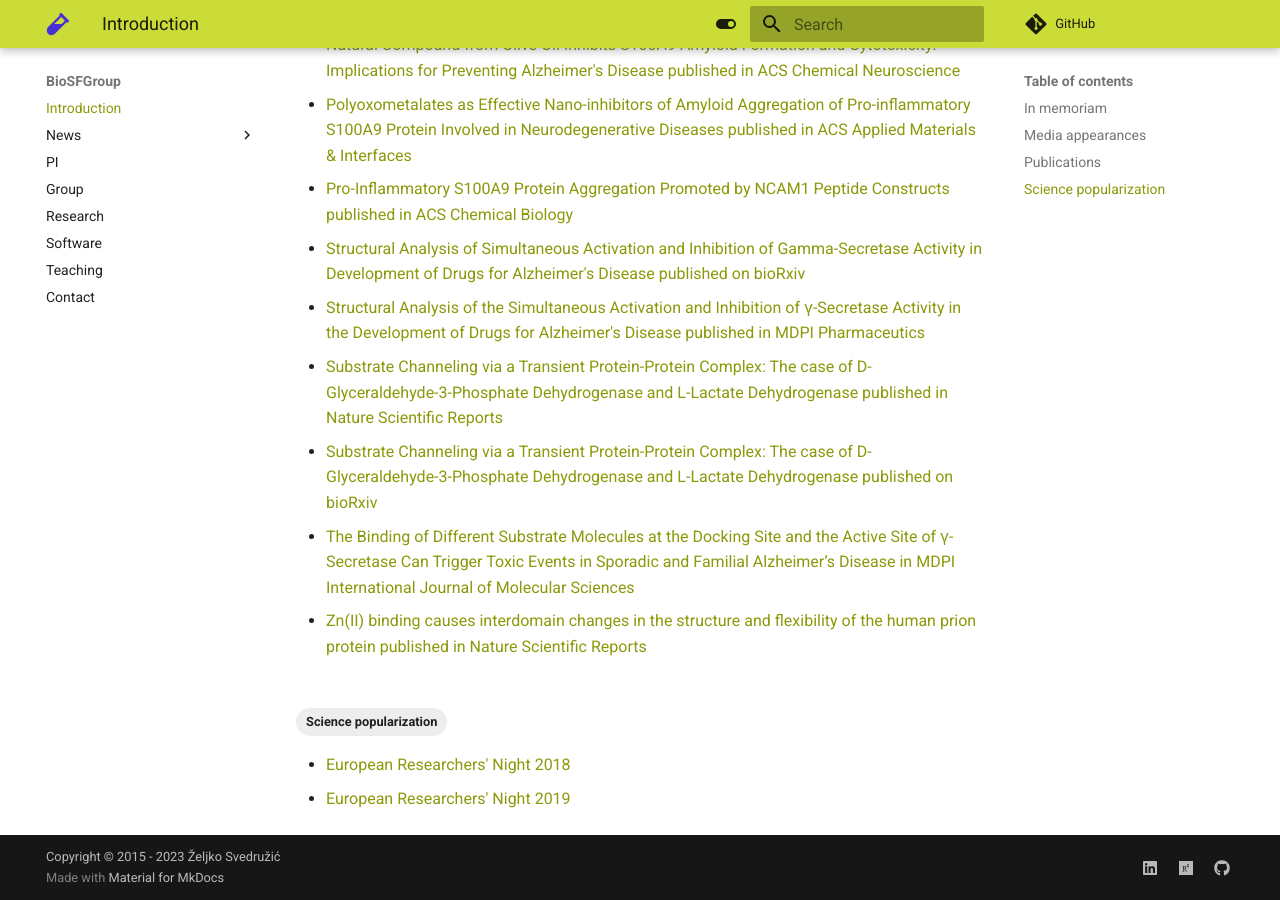
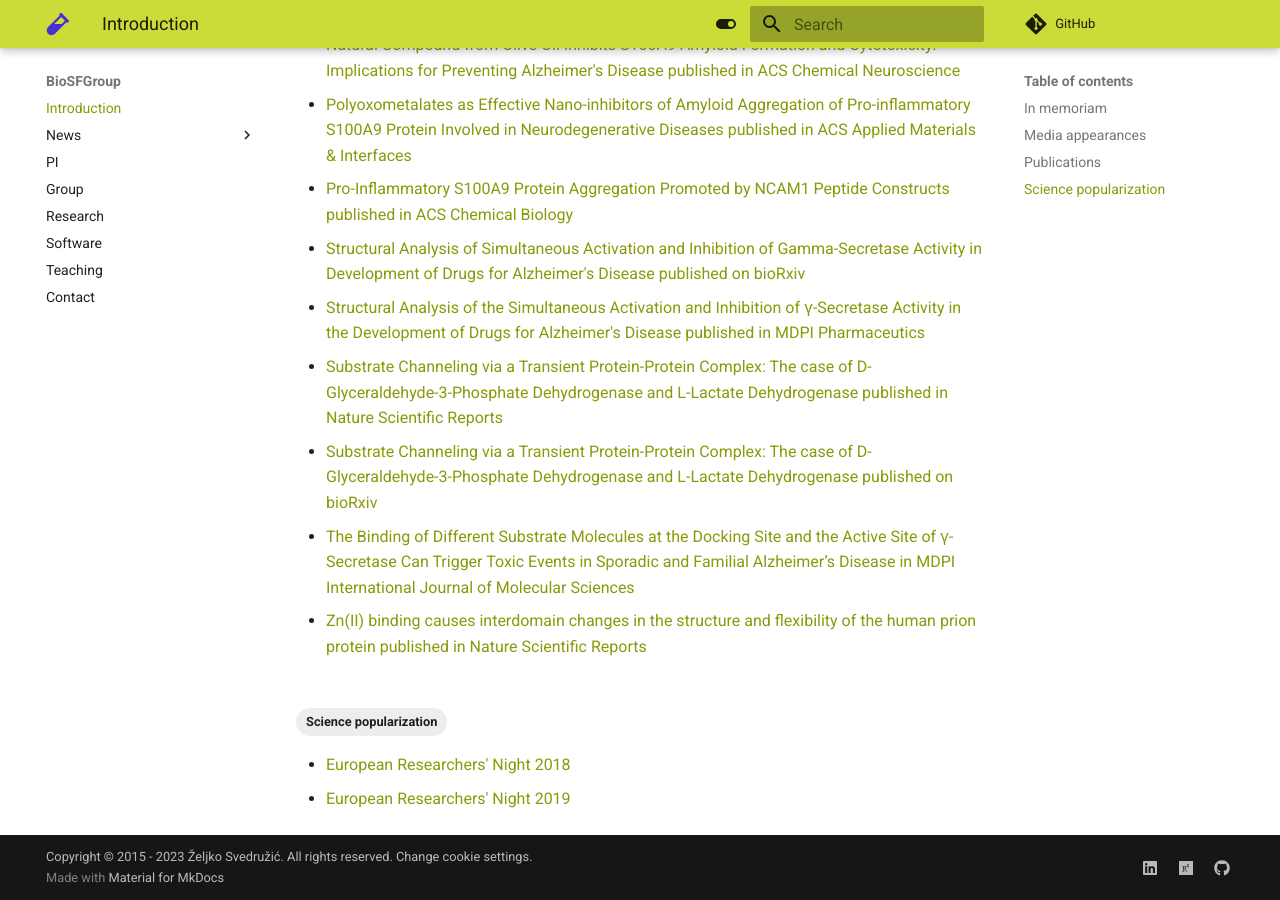
Before and after one commit to svedruziclab/svedruziclab.github.io, an MkDocs documentation site: the page built from docs/index.md, in a window 1280 px wide and 900 px high, scrolled down 1034 px. Built offline with MkDocs 1.6.1 and Material for MkDocs 9.7.7, drawn with Linux system fonts in a browser that asks for light colours; comment, search, counter and statistics services are not loaded.

Commit message:
Updated copyright

```diff
--- a/mkdocs.yml
+++ b/mkdocs.yml
@@ -5,7 +5,9 @@ site_description: >-
 site_author: Željko Svedružić
 site_url: https://svedruziclab.github.io/
 use_directory_urls: false
-copyright: Copyright &copy; 2015 - 2023 Željko Svedružić
+copyright: >-
+  Copyright &copy; 2015 - 2023 Željko Svedružić. All rights reserved.
+  <a href="#__consent">Change cookie settings</a>.
 repo_url: https://github.com/svedruziclab/svedruziclab.github.io/
 edit_uri: blob/main/docs/
 nav:
```
